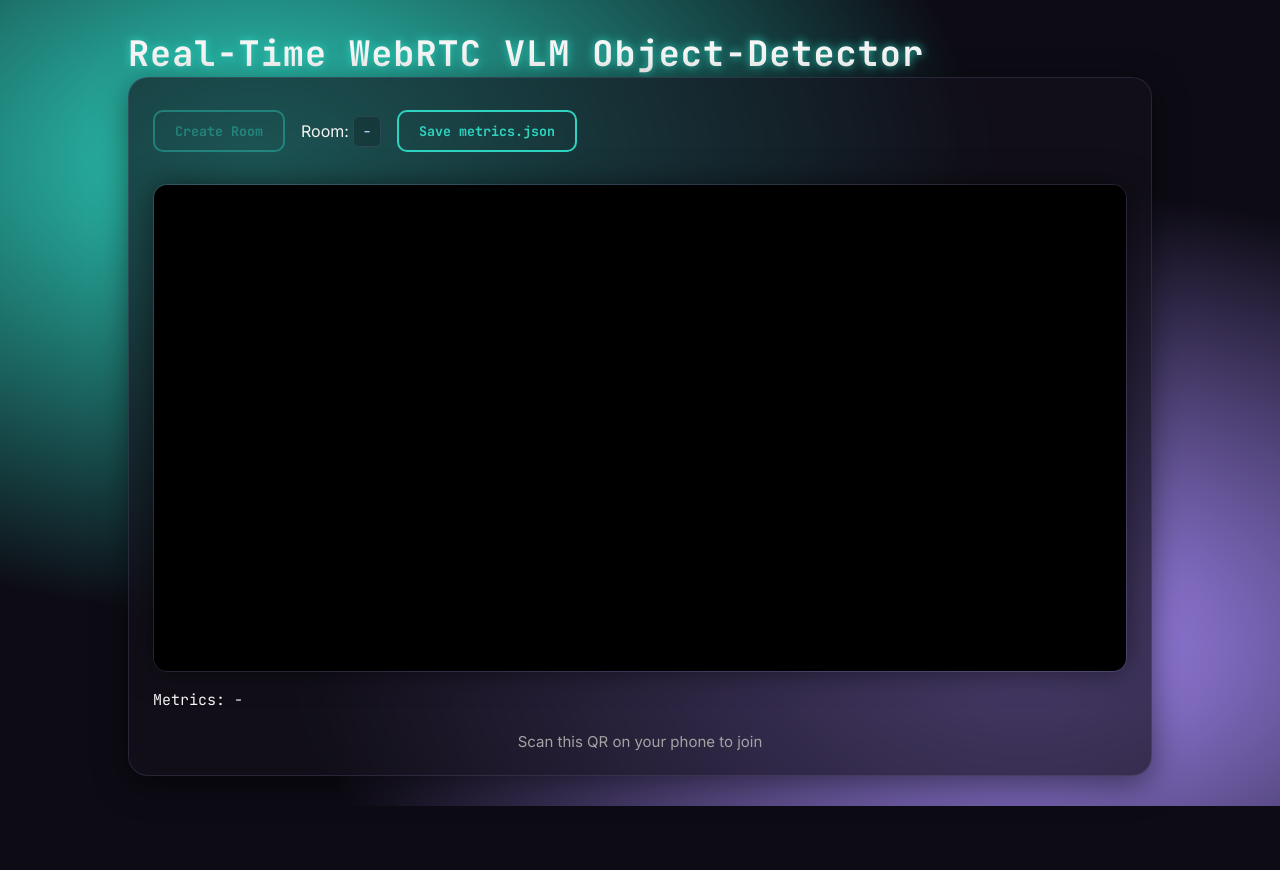
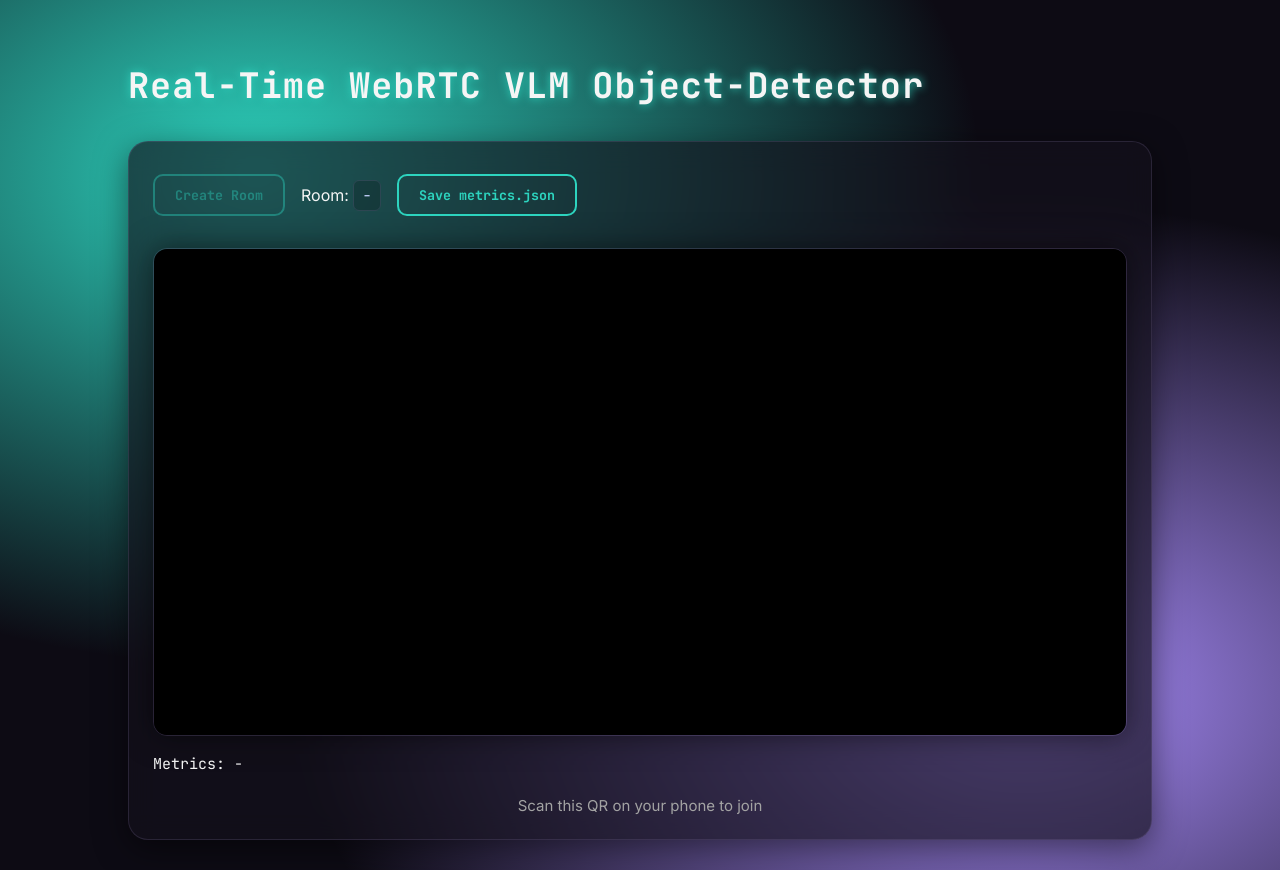
Before and after one commit to Arsenal17x/Real-time-WebRTC-VLM-Multi-Object-Detection, a website: page public/index.html in a window 1280 px wide. Before the commit the page ends 806 px from the top, so only its background shows below. Drawn offline with Linux system fonts and the light colour scheme.

Commit message:
margin fixed

```diff
--- a/public/style/index.css
+++ b/public/style/index.css
@@ -44,7 +44,7 @@ body {
 
 header {
     width: 100%;
-    margin-bottom: 32px 0;
+    margin: 32px 0;
     display: flex;
     flex-direction: column;
     align-items: flex-start;
```
